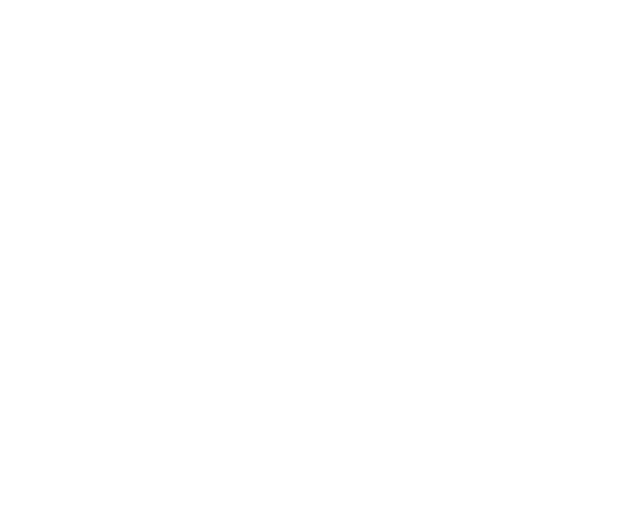
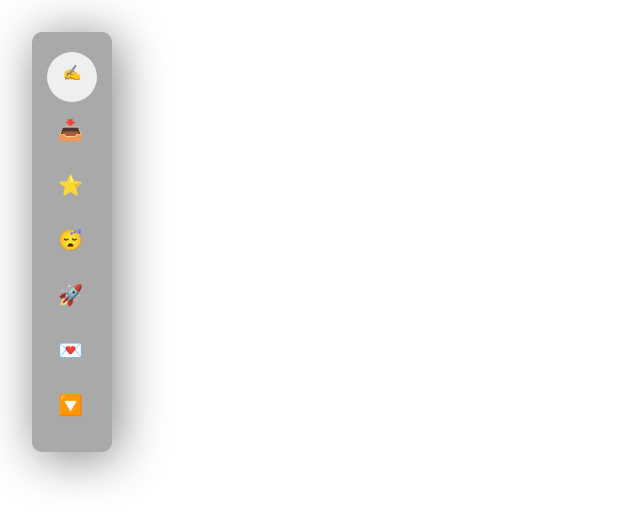
Before and after one commit to Sajadmhy/gmail-clone, a Next.js app: page / in a window 1280 px wide. Shown: the top 524 px of the page, without its empty margins (0-640 px from the left). Built offline with nearby package versions, Linux system fonts and the light colour scheme.

Commit message:
Add left-side navbar with emojis

```diff
--- a/pages/index.js
+++ b/pages/index.js
@@ -10,7 +10,15 @@ export default function Home() {
         <meta name="description" content="Gmail clone" />
         <link rel="icon" href="/favicon.webp" />
       </Head>
-
+      <div id={styles.nav}>
+        <button className={styles.compose}>✍<span className={styles.span} id={styles.compose}>Compose</span></button>
+        <button className={styles.items}>📥<span className={styles.span}>Inbox</span></button>
+        <button className={styles.items}>⭐<span className={styles.span}>Starred</span></button>
+        <button className={styles.items}>😴<span className={styles.span}>Snoozed</span></button>
+        <button className={styles.items}>🚀<span className={styles.span}>Sent</span></button>
+        <button className={styles.items}>💌<span className={styles.span}>Drafts</span></button>
+        <button className={styles.items}>🔽<span className={styles.span}>More</span></button>
+      </div>
     </div>
   )
 }
--- a/styles/Home.module.css
+++ b/styles/Home.module.css
@@ -1,116 +1,91 @@
 .container {
-  padding: 0 2rem;
+  padding: 2rem 2rem;
 }
 
-.main {
-  min-height: 100vh;
-  padding: 4rem 0;
-  flex: 1;
+#nav {
   display: flex;
   flex-direction: column;
-  justify-content: center;
-  align-items: center;
+  background-color: darkgray;
+  width: 80px;
+  padding: 20px 0;
+  transition: 0.2s;
+  border-radius: 10px;
+  box-shadow: gray 5px 5px 50px;
 }
 
-.footer {
-  display: flex;
-  flex: 1;
-  padding: 2rem 0;
-  border-top: 1px solid #eaeaea;
-  justify-content: center;
-  align-items: center;
+#nav:hover {
+  width: 330px;
 }
 
-.footer a {
-  display: flex;
-  justify-content: center;
-  align-items: center;
-  flex-grow: 1;
+
+#nav:hover .span {
+  display: inline;
 }
 
-.title a {
-  color: #0070f3;
-  text-decoration: none;
+#nav:hover .compose {
+  padding: 0 100px 9px 0;
 }
 
-.title a:hover,
-.title a:focus,
-.title a:active {
-  text-decoration: underline;
+.items {
+  height: 45px;
+  border-style: none;
+  background-color: transparent;
+  text-align: left;
+  padding: 0 0 0 11px;
+  font-size: 20px;
+  transition: 0.3s;
+  border-radius: 25px;
+  margin: 5px 15px;
 }
 
-.title {
-  margin: 0;
-  line-height: 1.15;
-  font-size: 4rem;
+.items:hover {
+  background-color: lightgray;
+  color: black;
+  cursor: pointer;
 }
 
-.title,
-.description {
-  text-align: center;
+.items:active {
+  background-color: gray;
+  color: white;
 }
 
-.description {
-  margin: 4rem 0;
-  line-height: 1.5;
-  font-size: 1.5rem;
+.items:focus {
+  background-color: dodgerblue;
+  color: white;
 }
 
-.code {
-  background: #fafafa;
-  border-radius: 5px;
-  padding: 0.75rem;
-  font-size: 1.1rem;
-  font-family: Menlo, Monaco, Lucida Console, Liberation Mono, DejaVu Sans Mono,
-    Bitstream Vera Sans Mono, Courier New, monospace;
+.span {
+  display: none;
+  position: absolute;
+  padding: 6px 0 0 10px;
+  font-size: 15px;
+  font-weight: bold;
 }
 
-.grid {
-  display: flex;
-  align-items: center;
-  justify-content: center;
-  flex-wrap: wrap;
-  max-width: 800px;
+.compose {
+  font-size: 15px;
+  margin: 0 15px;
+  height: 50px;
+  border-radius: 25px;
+  border-style: none;
+  padding: 0 0 9px 0;
+  text-align: center;
+  transition: 0.1s;
+  cursor: pointer;
 }
 
-.card {
-  margin: 1rem;
-  padding: 1.5rem;
-  text-align: left;
-  color: inherit;
-  text-decoration: none;
-  border: 1px solid #eaeaea;
-  border-radius: 10px;
-  transition: color 0.15s ease, border-color 0.15s ease;
-  max-width: 300px;
+#compose {
+  display: none;
+  position: absolute;
+  font-size: 15px;
+  font-weight: bold;
 }
 
-.card:hover,
-.card:focus,
-.card:active {
-  color: #0070f3;
-  border-color: #0070f3;
+.compose:hover {
+  background-color: lightgreen;
 }
 
-.card h2 {
-  margin: 0 0 1rem 0;
-  font-size: 1.5rem;
+.compose:active {
+  background-color: red;
+  color: white;
 }
-
-.card p {
-  margin: 0;
-  font-size: 1.25rem;
-  line-height: 1.5;
-}
-
-.logo {
-  height: 1em;
-  margin-left: 0.5rem;
-}
-
-@media (max-width: 600px) {
-  .grid {
-    width: 100%;
-    flex-direction: column;
-  }
-}
```
